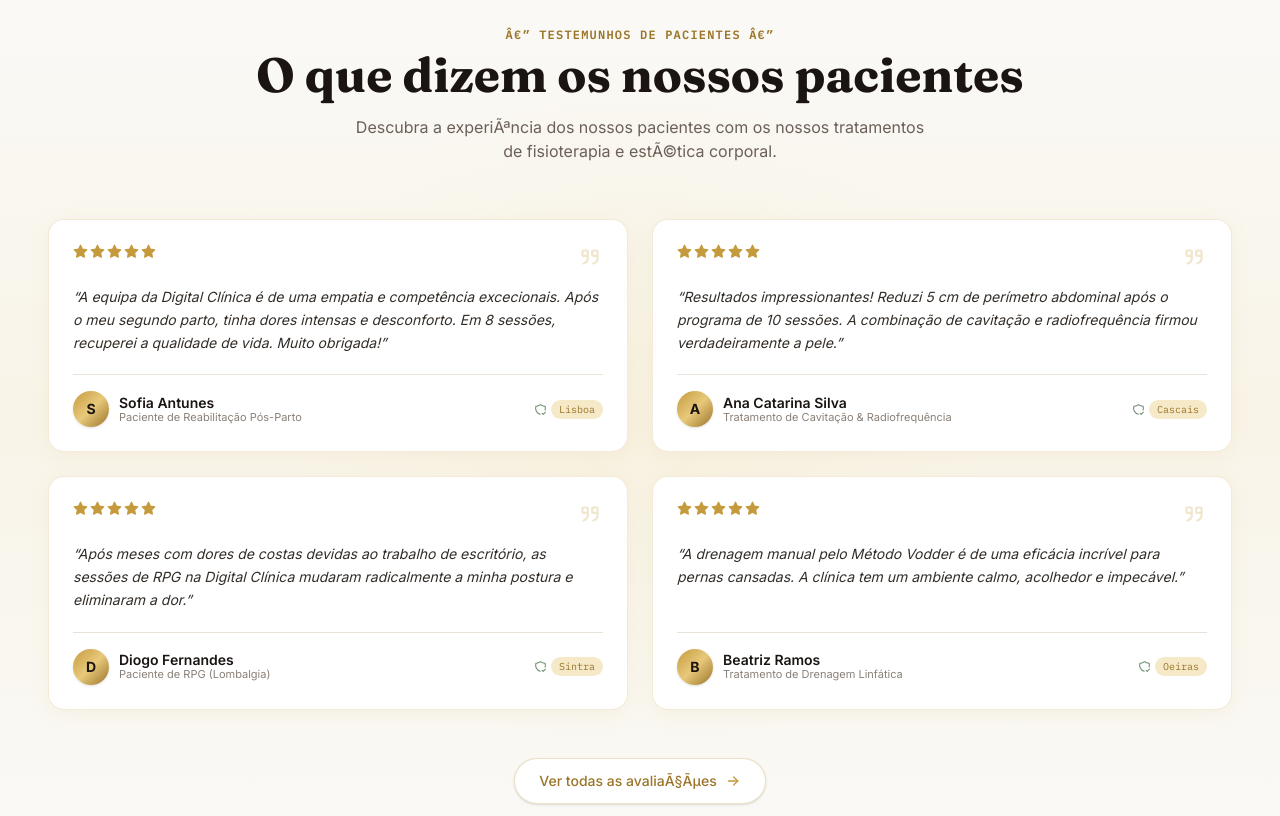
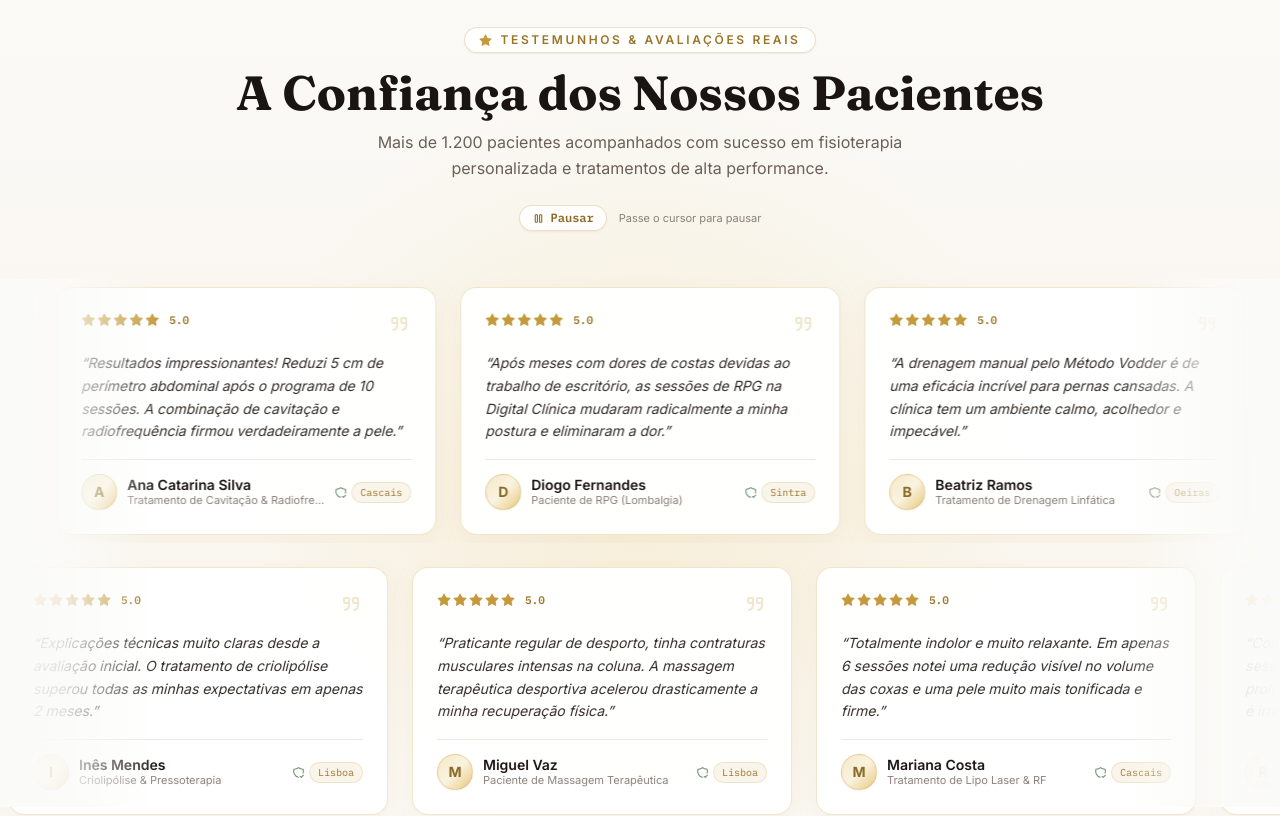
Before and after one commit to GallasMahdi/Ryma, a Next.js app in the folder ryma-site/: page / in a window 1280 px wide. Shown: the part 5160-5976 px from the top of the page. Built offline with nearby package versions, Linux system fonts and the light colour scheme.

Commit message:
feat: add interactive testimonials carousel section with dual-row infinite scrolling animation

```diff
--- a/ryma-site/src/components/sections/TestimonialsSection.tsx
+++ b/ryma-site/src/components/sections/TestimonialsSection.tsx
@@ -1,48 +1,81 @@
 'use client';
 
-import React, { useRef } from 'react';
+import React, { useRef, useState } from 'react';
 import Link from 'next/link';
 import { useLanguage } from '@/lib/i18n';
-import { TESTIMONIALS } from '@/data/testimonials';
+import { TESTIMONIALS, Testimonial } from '@/data/testimonials';
 import { getLocalizedText } from '@/data/services';
 import { ScrollReveal } from '@/components/animation/ScrollReveal';
-import { IconStar, IconQuote, IconArrowRight, IconShieldCheck } from '@tabler/icons-react';
+import { playSoftClick } from '@/lib/sound';
+import {
+  IconStar,
+  IconQuote,
+  IconArrowRight,
+  IconShieldCheck,
+  IconChevronLeft,
+  IconChevronRight,
+  IconPlayerPlay,
+  IconPlayerPause,
+} from '@tabler/icons-react';
 
-/** Single testimonial card â€” used both in the grid and the marquee */
-function TestimonialCard({ testimonial, lang }: { testimonial: typeof TESTIMONIALS[0]; lang: string }) {
+/** Single Luxury Testimonial Card */
+function TestimonialCard({
+  testimonial,
+  lang,
+}: {
+  testimonial: Testimonial;
+  lang: string;
+}) {
   return (
-    <div className="bg-white border border-[#C49A3C]/20 rounded-2xl p-6 h-full flex flex-col justify-between shadow-[0_4px_20px_rgba(196,154,60,0.08)] hover:border-[#C49A3C]/45 hover:shadow-[0_8px_30px_rgba(196,154,60,0.15)] hover:-translate-y-1 transition-all duration-300">
+    <div className="bg-white/95 backdrop-blur-xl border border-[#C49A3C]/25 rounded-2xl p-5 sm:p-6 h-full flex flex-col justify-between shadow-[0_6px_25px_rgba(196,154,60,0.08)] hover:border-[#C49A3C]/60 hover:shadow-[0_12px_36px_rgba(196,154,60,0.18)] hover:-translate-y-1 transition-all duration-300 select-none">
       <div>
-        <div className="flex items-start justify-between gap-4 mb-4">
+        <div className="flex items-start justify-between gap-4 mb-3 sm:mb-4">
           {/* Rating stars */}
-          <div className="flex gap-0.5">
-            {Array.from({ length: testimonial.rating }).map((_, si) => (
-              <IconStar key={si} size={15} className="text-[#C49A3C]" fill="#C49A3C" />
-            ))}
+          <div className="flex items-center gap-1">
+            <div className="flex gap-0.5">
+              {Array.from({ length: testimonial.rating }).map((_, si) => (
+                <IconStar
+                  key={si}
+                  size={14}
+                  className="text-[#C49A3C]"
+                  fill="#C49A3C"
+                />
+              ))}
+            </div>
+            <span className="font-mono text-[11px] font-bold text-[#9A7428] ms-1.5">
+              5.0
+            </span>
           </div>
-          <IconQuote size={26} className="text-[#C49A3C]/25 shrink-0" />
+          <IconQuote size={24} className="text-[#C49A3C]/25 shrink-0" />
         </div>
 
         {/* Comment */}
-        <p className="text-[#332D28] leading-relaxed text-sm mb-5 font-normal italic line-clamp-4">
+        <p className="text-[#332D28] leading-relaxed text-xs sm:text-sm mb-4 font-normal italic line-clamp-4">
           &ldquo;{getLocalizedText(testimonial.comment, lang)}&rdquo;
         </p>
       </div>
 
       {/* Footer */}
-      <div className="flex items-center justify-between pt-4 border-t border-[#E8E2D8]">
-        <div className="flex items-center gap-2.5">
-          <div className="w-9 h-9 rounded-full bg-gradient-to-br from-[#C49A3C] via-[#E8C97A] to-[#9A7428] flex items-center justify-center text-sm font-bold text-[#1A1412] shadow-sm shrink-0">
+      <div className="flex items-center justify-between pt-3.5 border-t border-[#E8E2D8]/80">
+        <div className="flex items-center gap-2.5 min-w-0">
+          <div className="w-8 h-8 sm:w-9 sm:h-9 rounded-full bg-gradient-to-br from-[#F5E9C8] via-[#FAF3E0] to-[#E8C97A] flex items-center justify-center text-xs sm:text-sm font-bold text-[#8A6A24] border border-[#C49A3C]/30 shadow-xs shrink-0">
             {testimonial.name.charAt(0)}
           </div>
-          <div>
-            <div className="font-semibold text-[#1A1412] text-sm leading-tight">{testimonial.name}</div>
-            <div className="text-[11px] text-[#8A8078] leading-tight">{getLocalizedText(testimonial.role, lang)}</div>
+          <div className="min-w-0">
+            <div className="font-semibold text-[#1A1412] text-xs sm:text-sm leading-tight truncate">
+              {testimonial.name}
+            </div>
+            <div className="text-[10px] sm:text-[11px] text-[#8A8078] leading-tight truncate">
+              {getLocalizedText(testimonial.role, lang)}
+            </div>
           </div>
         </div>
-        <div className="flex items-center gap-1">
-          {testimonial.verified && <IconShieldCheck size={13} className="text-[#6F8F72]" />}
-          <span className="font-mono text-[10px] font-medium text-[#9A7428] bg-[#F5E9C8] px-2 py-0.5 rounded-full">
+
+        <div className="flex items-center gap-1 shrink-0 ms-2">
+          {testimonial.verified && (
+            <IconShieldCheck size={13} className="text-[#6F8F72]" />
+          )}
+          <span className="font-mono text-[9px] sm:text-[10px] font-medium text-[#9A7428] bg-[#FAF5EA] border border-[#C49A3C]/20 px-2 py-0.5 rounded-full">
             {testimonial.location}
           </span>
         </div>
@@ -52,112 +85,228 @@ function TestimonialCard({ testimonial, lang }: { testimonial: typeof TESTIMONIA
 }
 
 /**
- * Infinite auto-scrolling marquee for mobile.
- * Cards are duplicated for seamless looping. Animation pauses on hover/touch.
- * Pure CSS animation â€” no JS timers, no layout thrash.
+ * Universal Infinite Moving Carousel Track (Supports Web/Desktop, Tablet & Mobile)
  */
-function TestimonialMarquee({ testimonials, lang }: { testimonials: typeof TESTIMONIALS; lang: string }) {
+function TestimonialRow({
+  testimonials,
+  lang,
+  reverse = false,
+  speedSeconds = 35,
+  isPaused,
+}: {
+  testimonials: Testimonial[];
+  lang: string;
+  reverse?: boolean;
+  speedSeconds?: number;
+  isPaused: boolean;
+}) {
   const trackRef = useRef<HTMLDivElement>(null);
-
-  // Duplicate for seamless loop
-  const items = [...testimonials, ...testimonials];
+  const items = [...testimonials, ...testimonials, ...testimonials];
 
   return (
     <div
-      className="relative overflow-hidden"
-      onMouseEnter={() => { if (trackRef.current) trackRef.current.style.animationPlayState = 'paused'; }}
-      onMouseLeave={() => { if (trackRef.current) trackRef.current.style.animationPlayState = 'running'; }}
-      onTouchStart={() => { if (trackRef.current) trackRef.current.style.animationPlayState = 'paused'; }}
-      onTouchEnd={() => { if (trackRef.current) trackRef.current.style.animationPlayState = 'running'; }}
+      className="relative overflow-hidden py-2"
+      onMouseEnter={() => {
+        if (trackRef.current) trackRef.current.style.animationPlayState = 'paused';
+      }}
+      onMouseLeave={() => {
+        if (trackRef.current && !isPaused)
+          trackRef.current.style.animationPlayState = 'running';
+      }}
     >
-      {/* Fade masks on both sides */}
-      <div className="absolute left-0 top-0 bottom-0 w-8 z-10 pointer-events-none"
-        style={{ background: 'linear-gradient(to right, #FAFAF8, transparent)' }} />
-      <div className="absolute right-0 top-0 bottom-0 w-8 z-10 pointer-events-none"
-        style={{ background: 'linear-gradient(to left, #FAFAF8, transparent)' }} />
-
       <div
         ref={trackRef}
-        className="flex gap-4 will-change-transform"
+        className="flex gap-4 sm:gap-6 will-change-transform"
         style={{
-          animation: 'marquee-scroll 28s linear infinite',
+          animation: `${
+            reverse ? 'marquee-scroll-reverse' : 'marquee-scroll'
+          } ${speedSeconds}s linear infinite`,
+          animationPlayState: isPaused ? 'paused' : 'running',
           width: 'max-content',
         }}
       >
         {items.map((t, i) => (
-          <div key={`${t.id}-${i}`} className="w-[280px] shrink-0">
+          <div
+            key={`${t.id}-${i}`}
+            className="w-[280px] sm:w-[350px] lg:w-[380px] shrink-0"
+          >
             <TestimonialCard testimonial={t} lang={lang} />
           </div>
         ))}
       </div>
-
-      <style>{`
-        @keyframes marquee-scroll {
-          0%   { transform: translateX(0); }
-          100% { transform: translateX(-50%); }
-        }
-      `}</style>
     </div>
   );
 }
 
 export function TestimonialsSection() {
   const { lang, t } = useLanguage();
-  const displayed = TESTIMONIALS.slice(0, 4);
+  const [isPaused, setIsPaused] = useState(false);
+  const scrollContainerRef = useRef<HTMLDivElement>(null);
+
+  // Divide testimonials into 2 rows for desktop dynamic flow
+  const half = Math.ceil(TESTIMONIALS.length / 2);
+  const row1 = TESTIMONIALS.slice(0, half);
+  const row2 = TESTIMONIALS.slice(half);
+
+  const scrollByAmount = (offset: number) => {
+    playSoftClick();
+    if (scrollContainerRef.current) {
+      scrollContainerRef.current.scrollBy({ left: offset, behavior: 'smooth' });
+    }
+  };
 
   return (
-    <section id="temoignages" className="relative pt-16 md:pt-24 pb-24 overflow-hidden bg-gradient-to-b from-[#FAFAF8] via-[#F9F4E8] to-[#FAFAF8]">
+    <section
+      id="temoignages"
+      className="relative pt-16 md:pt-24 pb-20 md:pb-28 overflow-hidden bg-gradient-to-b from-[#FAFAF8] via-[#FAF6EE] to-[#FAFAF8]"
+    >
       {/* Background ambient glow */}
       <div className="absolute inset-0 pointer-events-none">
         <div
-          className="absolute top-1/2 left-1/2 -translate-x-1/2 -translate-y-1/2 w-[700px] h-[700px] rounded-full opacity-25"
-          style={{ background: 'radial-gradient(circle, #F5E9C8 0%, transparent 70%)' }}
+          className="absolute top-1/2 left-1/2 -translate-x-1/2 -translate-y-1/2 w-[800px] h-[800px] rounded-full opacity-20"
+          style={{
+            background: 'radial-gradient(circle, #E8C97A 0%, transparent 70%)',
+          }}
         />
       </div>
 
-      <div className="mx-auto max-w-7xl px-6 md:px-12 relative z-10">
+      <div className="mx-auto max-w-7xl px-4 sm:px-6 md:px-12 relative z-10">
+
         {/* Section Header */}
-        <ScrollReveal className="text-center mb-14">
-          <span className="font-mono text-xs tracking-widest text-[#9A7428] uppercase font-semibold block mb-2">
-            â€” {lang === 'pt' ? 'Testemunhos de Pacientes' : lang === 'en' ? 'Patient Testimonials' : 'TÃ©moignages Patients'} â€”
-          </span>
-          <h2 className="font-serif text-4xl md:text-5xl font-bold text-[#1A1412] mt-2 mb-4">
-            {lang === 'pt' ? 'O que dizem os nossos pacientes' : lang === 'en' ? 'What Our Patients Say' : 'Ce que disent nos patients'}
+        <ScrollReveal className="text-center mb-8 sm:mb-12">
+          <div className="inline-flex items-center gap-2 bg-white/90 border border-[#C49A3C]/30 px-3.5 py-1 rounded-full text-xs font-semibold uppercase tracking-[0.22em] text-[#9A7428] mb-3 shadow-xs">
+            <IconStar size={13} className="text-[#C49A3C]" fill="#C49A3C" />
+            <span>
+              {lang === 'pt'
+                ? 'Testemunhos & Avaliações Reais'
+                : lang === 'en'
+                ? 'Verified Patient Reviews'
+                : 'Témoignages & Avis Vérifiés'}
+            </span>
+          </div>
+
+          <h2 className="font-serif text-3xl sm:text-4xl md:text-5xl font-bold text-[#1A1412] mt-1 mb-3">
+            {lang === 'pt'
+              ? 'A Confiança dos Nossos Pacientes'
+              : lang === 'en'
+              ? 'What Our Patients Say'
+              : 'Ce que disent nos patients'}
           </h2>
-          <p className="text-[#6B6058] max-w-xl mx-auto text-base">
+
+          <p className="text-[#6B6058] max-w-xl mx-auto text-xs sm:text-sm md:text-base leading-relaxed">
             {lang === 'pt'
-              ? 'Descubra a experiÃªncia dos nossos pacientes com os nossos tratamentos de fisioterapia e estÃ©tica corporal.'
+              ? 'Mais de 1.200 pacientes acompanhados com sucesso em fisioterapia personalizada e tratamentos de alta performance.'
               : lang === 'en'
-              ? 'Discover feedback from our patients on their physiotherapy and body contouring journey.'
-              : 'DÃ©couvrez les retours de nos patients sur leur accompagnement en kinÃ©sithÃ©rapie et soins minceur.'}
+              ? 'Over 1,200 patients successfully treated with tailored physiotherapy and advanced body aesthetics.'
+              : 'Plus de 1 200 patients accompagnés avec succès en kinésithérapie personnalisée et soins minceur de haute précision.'}
           </p>
+
+          {/* Minimalist Carousel Control Bar */}
+          <div className="flex items-center justify-center gap-3 mt-6">
+            <button
+              onClick={() => {
+                setIsPaused((p) => !p);
+                playSoftClick();
+              }}
+              className="inline-flex items-center gap-1.5 px-3 py-1 rounded-full text-xs font-mono font-semibold text-[#8A6A24] bg-white/90 border border-[#C49A3C]/30 hover:bg-[#FAF6EE] shadow-xs transition-colors"
+            >
+              {isPaused ? <IconPlayerPlay size={13} /> : <IconPlayerPause size={13} />}
+              <span>{isPaused ? (lang === 'pt' ? 'Continuar' : lang === 'en' ? 'Play' : 'Reprendre') : (lang === 'pt' ? 'Pausar' : lang === 'en' ? 'Pause' : 'Pause')}</span>
+            </button>
+            <span className="text-[11px] text-[#8A8078] font-sans">
+              {lang === 'pt' ? 'Passe o cursor para pausar' : lang === 'en' ? 'Hover to pause' : 'Survolez pour mettre en pause'}
+            </span>
+          </div>
         </ScrollReveal>
+      </div>
 
-        {/* Mobile: infinite auto-scrolling marquee */}
-        <div className="md:hidden mb-10">
-          <TestimonialMarquee testimonials={TESTIMONIALS} lang={lang} />
+      {/* ── Infinite Moving Multi-Row Carousel on ALL Devices ── */}
+      <div className="relative w-full overflow-hidden space-y-4">
+        {/* Left & Right Soft Fade Masks */}
+        <div
+          className="absolute left-0 top-0 bottom-0 w-12 sm:w-28 md:w-40 z-20 pointer-events-none"
+          style={{
+            background:
+              'linear-gradient(to right, #FAFAF8 0%, rgba(250,250,248,0.85) 40%, transparent 100%)',
+          }}
+        />
+        <div
+          className="absolute right-0 top-0 bottom-0 w-12 sm:w-28 md:w-40 z-20 pointer-events-none"
+          style={{
+            background:
+              'linear-gradient(to left, #FAFAF8 0%, rgba(250,250,248,0.85) 40%, transparent 100%)',
+          }}
+        />
+
+        {/* Row 1: Leftward moving stream */}
+        <TestimonialRow
+          testimonials={row1}
+          lang={lang}
+          speedSeconds={32}
+          isPaused={isPaused}
+        />
+
+        {/* Row 2: Rightward moving stream on desktop & tablet */}
+        <div className="hidden sm:block">
+          <TestimonialRow
+            testimonials={row2}
+            lang={lang}
+            reverse
+            speedSeconds={38}
+            isPaused={isPaused}
+          />
         </div>
+      </div>
 
-        {/* Desktop: 2-column grid (unchanged) */}
-        <div className="hidden md:grid grid-cols-2 gap-6">
-          {displayed.map((testimonial, i) => (
-            <ScrollReveal key={testimonial.id} delay={i * 0.1}>
-              <TestimonialCard testimonial={testimonial} lang={lang} />
-            </ScrollReveal>
-          ))}
-        </div>
+      {/* ── View All Reviews & Rating Bar ── */}
+      <div className="mx-auto max-w-7xl px-4 sm:px-6 md:px-12 mt-10 sm:mt-14 text-center relative z-10">
+        <div className="inline-flex flex-col sm:flex-row items-center gap-3 sm:gap-6 bg-white/90 backdrop-blur-xl border border-[#C49A3C]/30 px-5 py-3 rounded-2xl shadow-sm">
+          <div className="flex items-center gap-2">
+            <div className="flex gap-0.5 text-[#C49A3C]">
+              {Array.from({ length: 5 }).map((_, i) => (
+                <IconStar key={i} size={15} fill="#C49A3C" />
+              ))}
+            </div>
+            <span className="font-serif font-bold text-[#1A1412] text-sm">
+              4.9 / 5.0
+            </span>
+            <span className="text-xs text-[#8A8078]">
+              (1,200+ {lang === 'pt' ? 'avaliações verificadas' : lang === 'en' ? 'verified reviews' : 'avis vérifiés'})
+            </span>
+          </div>
 
-        {/* View All Link */}
-        <ScrollReveal className="text-center mt-12">
+          <span className="hidden sm:inline-block h-4 w-px bg-[#C49A3C]/30" />
+
           <Link
             href="/avis"
-            className="inline-flex items-center gap-2 font-medium text-sm text-[#9A7428] bg-white border border-[#C49A3C]/30 px-6 py-3 rounded-full hover:bg-[#F5E9C8] hover:text-[#1A1412] hover:border-[#C49A3C]/60 shadow-sm transition-all duration-200"
+            onClick={playSoftClick}
+            className="inline-flex items-center gap-1.5 text-xs sm:text-sm font-bold text-[#9A7428] hover:text-[#C49A3C] transition-colors"
           >
-            <span>{lang === 'pt' ? 'Ver todas as avaliaÃ§Ãµes' : lang === 'en' ? 'View all reviews' : 'Voir tous les avis'}</span>
-            <IconArrowRight size={16} className="text-[#C49A3C]" />
+            <span>{t.common.readMore}</span>
+            <IconArrowRight size={15} />
           </Link>
-        </ScrollReveal>
+        </div>
       </div>
+
+      {/* Keyframe animation styles */}
+      <style>{`
+        @keyframes marquee-scroll {
+          0% {
+            transform: translateX(0);
+          }
+          100% {
+            transform: translateX(-33.333%);
+          }
+        }
+        @keyframes marquee-scroll-reverse {
+          0% {
+            transform: translateX(-33.333%);
+          }
+          100% {
+            transform: translateX(0);
+          }
+        }
+      `}</style>
     </section>
   );
 }
--- a/ryma-site/src/data/testimonials.ts
+++ b/ryma-site/src/data/testimonials.ts
@@ -106,4 +106,61 @@ export const TESTIMONIALS: Testimonial[] = [
       en: 'Very clear clinical explanation during the initial assessment. Cryolipolysis worked beyond my expectations within 2 months.',
     },
   },
+  {
+    id: 't-6',
+    name: 'Miguel Vaz',
+    role: {
+      fr: 'Patient Massage Thérapeutique',
+      pt: 'Paciente de Massagem Terapêutica',
+      en: 'Therapeutic Massage Patient',
+    },
+    serviceSlug: 'massage-therapeutique',
+    rating: 5,
+    date: '2026-08-01',
+    location: 'Lisboa',
+    verified: true,
+    comment: {
+      fr: 'Pratiquant de crossfit régulier, j\'avais des contractures dorsales persistantes. Les massages thérapeutiques et décontracturants ont accéléré ma récupération.',
+      pt: 'Praticante regular de desporto, tinha contraturas musculares intensas na coluna. A massagem terapêutica desportiva acelerou drasticamente a minha recuperação física.',
+      en: 'As a regular athlete, I suffered from stubborn muscular tension. The targeted sports massage significantly accelerated my physical recovery.',
+    },
+  },
+  {
+    id: 't-7',
+    name: 'Mariana Costa',
+    role: {
+      fr: 'Cure Lipo Laser & Radiofréquence',
+      pt: 'Tratamento de Lipo Laser & RF',
+      en: 'Laser Lipo & Radiofrequency',
+    },
+    serviceSlug: 'laser-lipo',
+    rating: 5,
+    date: '2026-07-18',
+    location: 'Cascais',
+    verified: true,
+    comment: {
+      fr: 'Totalement indolore et très relaxant. En seulement 6 séances, j\'ai constaté une vraie réduction du volume au niveau des cuisses et une peau beaucoup plus ferme.',
+      pt: 'Totalmente indolor e muito relaxante. Em apenas 6 sessões notei uma redução visível no volume das coxas e uma pele muito mais tonificada e firme.',
+      en: 'Completely painless and deeply relaxing. In just 6 sessions, I noticed a visible reduction in thigh volume and noticeably firmer skin texture.',
+    },
+  },
+  {
+    id: 't-8',
+    name: 'Rita Carvalho',
+    role: {
+      fr: 'Pressothérapie Médicale',
+      pt: 'Paciente de Pressoterapia Médica',
+      en: 'Medical Pressotherapy Patient',
+    },
+    serviceSlug: 'pressotherapie',
+    rating: 5,
+    date: '2026-08-10',
+    location: 'Estoril',
+    verified: true,
+    comment: {
+      fr: 'Un confort immédiat dès la première séance. La sensation de légèreté dure plusieurs jours. Le cadre de la clinique est exceptionnel.',
+      pt: 'Conforto e alívio imediatos desde a primeira sessão. A sensação de leveza nas pernas prolonga-se por vários dias. O espaço da clínica é irrepreensível.',
+      en: 'Immediate relief from the very first session. The light sensation in my legs lasted for days. The clinic atmosphere is truly exceptional.',
+    },
+  },
 ];
```
